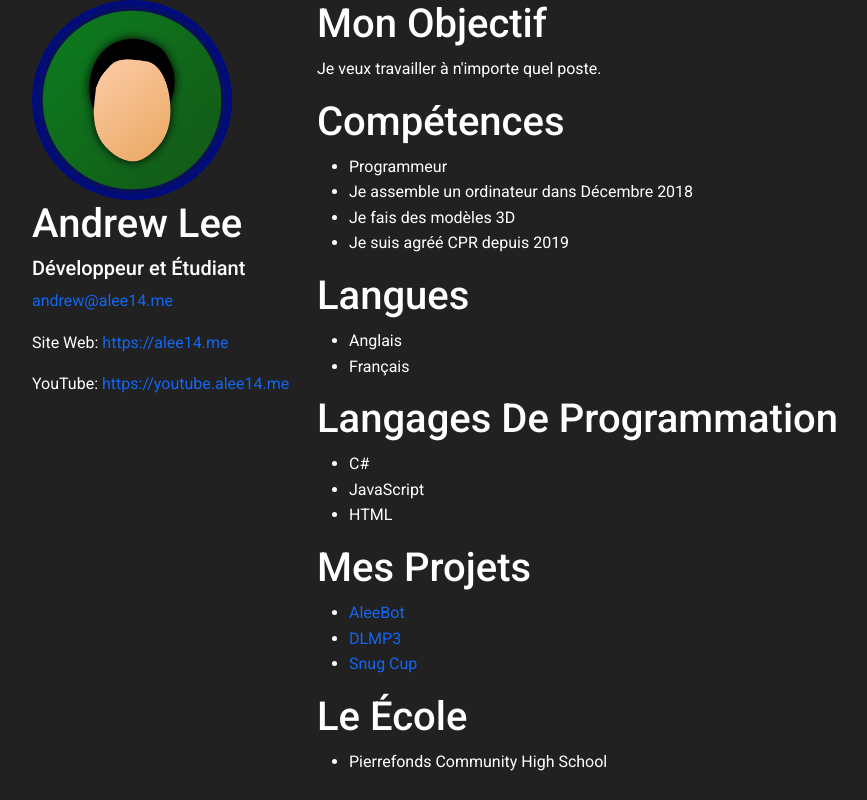
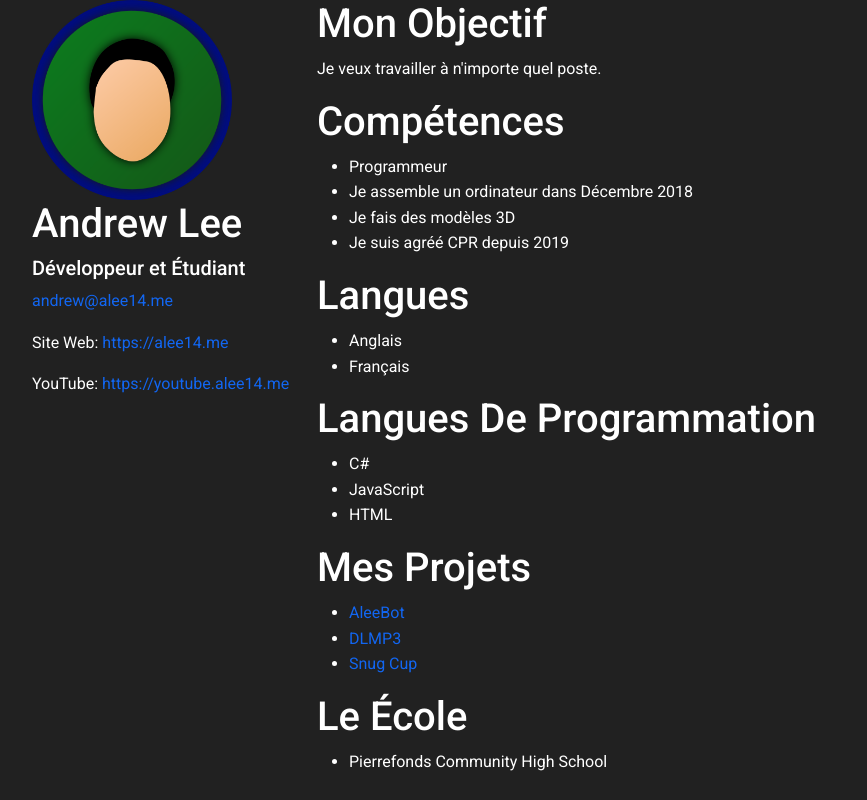
Before and after one commit to Alee14/cv-francais, a website: page index.html in a window 1280 px wide. Shown: the whole page, without its empty margins (50-917 px from the left). Drawn offline with nearby package versions, Linux system fonts and the light colour scheme.

Commit message:
more changed

```diff
--- a/index.html
+++ b/index.html
@@ -46,7 +46,7 @@
               <li>Anglais</li>
               <li>Français</li>
           </ul>
-          <h1>Langages De Programmation</h1>
+          <h1>Langues De Programmation</h1>
           <ul>
             <li>C#</li>
             <li>JavaScript</li>
```
